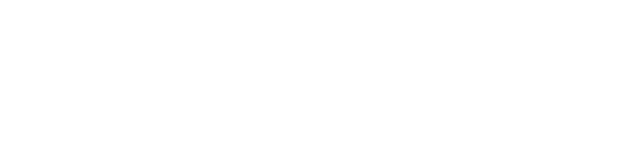
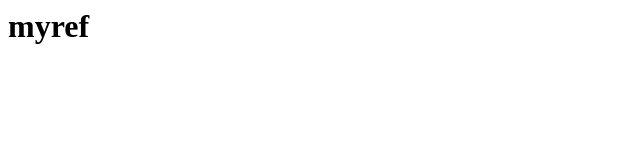
Before and after one commit to mishab3113/MyRef, a plain HTML site: page index.html in a window 1280 px wide. Shown: the whole page, without its empty margins (0-640 px from the left). Drawn offline with Linux system fonts and the light colour scheme.

Commit message:
index heading is added

```diff
--- a/index.html
+++ b/index.html
@@ -1 +1,2 @@
 <html><title>myapp</title></html>
+<h1>myref</h1>
```
